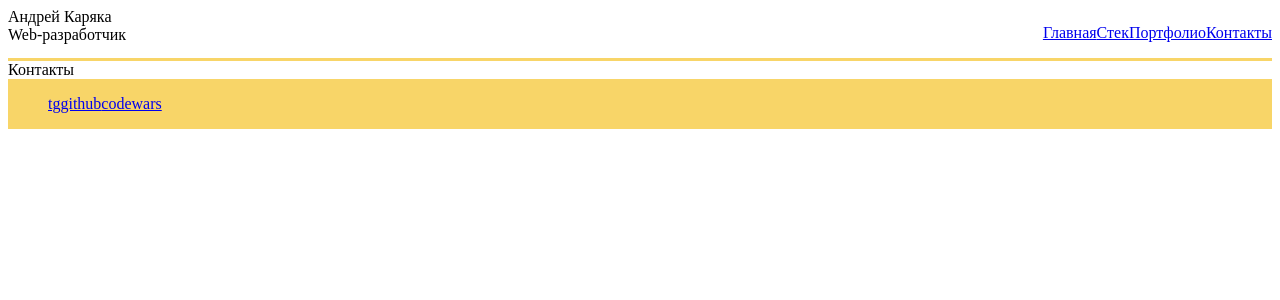
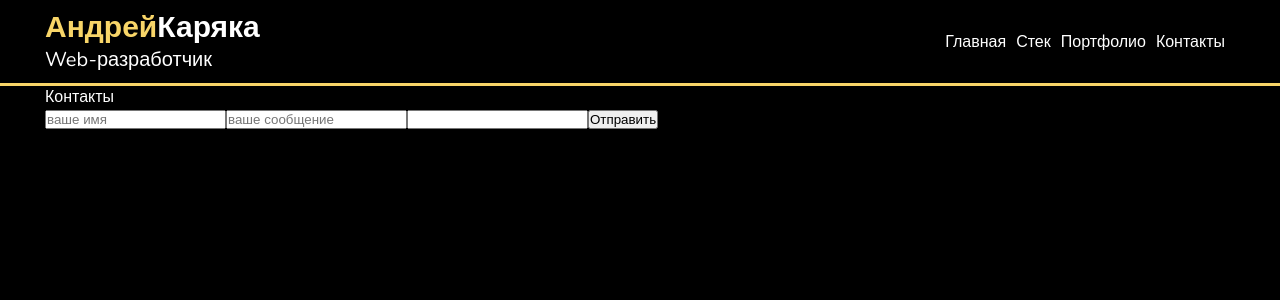
Before and after one commit to canoua/portfolio-spa, a React (Vite) app: page /contact in a window 1280 px wide. Shown: the top 300 px of the page. Built offline with nearby package versions, Linux system fonts and the light colour scheme.

Commit message:
begin html dev

```diff
--- a/index.html
+++ b/index.html
@@ -4,6 +4,9 @@
     <meta charset="UTF-8" />
     <meta name="viewport" content="width=device-width, initial-scale=1.0" />
     <title>Портфолио</title>
+    <link rel="preconnect" href="https://fonts.googleapis.com">
+    <link rel="preconnect" href="https://fonts.gstatic.com" crossorigin>
+    <link href="https://fonts.googleapis.com/css2?family=Nunito:wght@400;700&display=swap" rel="stylesheet">
   </head>
   <body>
     <div id="root"></div>
--- a/src/App.jsx
+++ b/src/App.jsx
@@ -1,9 +1,11 @@
 // routing
 import { BrowserRouter as Router, Route, Routes } from 'react-router-dom';
 
+import GlobalStyles from './styles/global';
+
 // components
 import Header from "./components/Header";
-import Footer from "./components/Footer";
+// import Footer from "./components/Footer";
 
 // pages
 import Home from './pages/Home';
@@ -13,6 +15,7 @@ import Contact from './pages/Contact';
 
 function App() {
   return <>
+    <GlobalStyles />
     <Router>
       <Header />
       <main>
@@ -23,7 +26,7 @@ function App() {
           <Route path='/contact' element={<Contact />} />
         </Routes>
       </main>
-      <Footer />
+      {/* <Footer /> */}
     </Router>
   </>
 }
--- a/src/components/Footer.jsx
+++ b/src/components/Footer.jsx
@@ -2,10 +2,12 @@ import styled from "styled-components";
 
 const FooterTag = styled.footer`
   background-color: #F8D568;
+  padding: 30px 0;
 `;
 
 const FooterInner = styled.div`
   display: flex;
+  justify-content: center;
 `;
 
 const FooterList = styled.ul`
@@ -14,7 +16,13 @@ const FooterList = styled.ul`
 
 const ListItem = styled.li`
   list-style: none;
+  margin-right: 10px;
 `;
+
+const FooterLink = styled.a`
+  color: #000;
+  font-weight: 700;
+`
 
 function Footer() {
   return (
@@ -23,13 +31,13 @@ function Footer() {
         <FooterInner>
           <FooterList>
             <ListItem>
-              <a href="https://dzen.ru/?clid=2320026&from=dist_bookmark&win=435&yredirect=true">tg</a>
+              <FooterLink href="https://t.me/andrew_karyaka" target="_blank">tg</FooterLink>
             </ListItem>
             <ListItem>
-              <a href="#">github</a>
+              <FooterLink href="https://github.com/canoua" target="_blank">github</FooterLink>
             </ListItem>
             <ListItem>
-              <a href="#">codewars</a>
+              <FooterLink href="https://www.codewars.com/users/canoua" target="_blank">codewars</FooterLink>
             </ListItem>
           </FooterList>
         </FooterInner>
--- a/src/components/Header.jsx
+++ b/src/components/Header.jsx
@@ -3,43 +3,84 @@ import styled from "styled-components";
 
 const HeaderWrapper = styled.header`
   border-bottom: 3px solid #F8D568;
+  padding-top: 10px;
+  padding-bottom: 10px;
+  // background-color: #F8D568;
+`
+
+const HeaderInner = styled.div`
   display: flex;
   justify-content: space-between;
 `
 
 const HeaderLogo = styled.div`
-
+  display: flex;
+  flex-direction: column;
+  justify-content: center;
+  align-items: center;
 `;
 
 const HeaderList = styled.ul`
   display: flex;
+  align-items: center;
 `;
 
 const ListItem = styled.li`
   list-style: none;
-`;
+  margin-right: 10px;
+`
+
+const HeaderName = styled.div`
+  font-weight: 700;
+  font-style: normal;
+  font-size: 30px;
+  line-height: 120%;
+`
 
 function Header() {
   return (
     <HeaderWrapper>
+      <div className="container">
+        <HeaderInner>
           <HeaderLogo>
-        <div>Андрей Каряка</div>
-        <div>Web-разработчик</div>
+            <Link to="/">
+              <div className="link">
+                <HeaderName>
+                  <span className="yellow-text">Андрей</span>
+                  <span>Каряка</span>
+                </HeaderName>
+                <h2 className="title-prof">Web-разработчик</h2>
+              </div>
+            </Link>
           </HeaderLogo>
           <HeaderList>
             <ListItem>
-          <Link to="/">Главная</Link>
+              <Link to="/">
+                <span className="link header-link">Главная</span>
+              </Link>
             </ListItem>
             <ListItem>
-          <Link to="/stack">Стек</Link>
+              <Link to="/stack">
+                <div className="link header-link">Стек</div>
+              </Link>
             </ListItem>
             <ListItem>
-          <Link to="/portfolio">Портфолио</Link>
+              <Link to="/portfolio">
+                <span className="link header-link">Портфолио</span>
+              </Link>
             </ListItem>
             <ListItem>
-          <Link to="/contact">Контакты</Link>
+              <Link to="/contact">
+                <span className="link header-link">Контакты</span>
+              </Link>
             </ListItem>
           </HeaderList>
+        </HeaderInner>
+
+
+      </div>
+
+
     </HeaderWrapper>
   )
 }
--- a/src/pages/Contact.jsx
+++ b/src/pages/Contact.jsx
@@ -1,7 +1,18 @@
+
+
 function Contact() {
-  return (
-    <span>Контакты</span>
-  )
+
+  return <>
+    <div className="container">
+      <span>Контакты</span>
+      <form action="#">
+        <input type="text" placeholder="ваше имя" />
+        <input type="text" placeholder="ваше сообщение" />
+        <input type="text" />
+        <button type="submit">Отправить</button>
+      </form>
+    </div>
+  </>
 }
 
 export default Contact;
--- a/src/pages/Home.jsx
+++ b/src/pages/Home.jsx
@@ -1,7 +1,37 @@
+import styled from "styled-components";
+
+const myPhoto = {
+  name: 'photo',
+  url: '/photo.jpg'
+}
+
+const HomeInner = styled.div`
+  padding: 30px 0;
+  display: flex;
+  justify-content: space-between;
+  // background-color: #F8D568;
+`
+
+const HomePhoto = styled.div`
+  width: 40%;
+`
+
+const Image = styled.img`
+  width: 100%;
+`
+
+
 function Home() {
-  return (
-    <span>Главная</span>
-  )
+  return <>
+    <div className="container">
+      <HomeInner>
+        <HomePhoto>
+          <Image src={myPhoto.url} alt={myPhoto.name} />
+        </HomePhoto>
+        <span>Главная</span>
+      </HomeInner>
+    </div>
+  </>
 }
 
 export default Home;
--- a/src/pages/Portfolio.jsx
+++ b/src/pages/Portfolio.jsx
@@ -1,7 +1,9 @@
 function Portfolio() {
-  return (
-    <span>Портфолио</span>
-  )
+  return <>
+    <div className="container">
+      <span>Портфолио</span>
+    </div>
+  </>
 }
 
 export default Portfolio;
--- a/src/pages/Stack.jsx
+++ b/src/pages/Stack.jsx
@@ -1,35 +1,9 @@
 function Stack() {
-  return (
-    <span>stack</span>
-    // <h2 className="title-2">
-    //   Основной стек
-    // </h2>
-    // <div className="aside__footer__list-wrapper">
-    //   <ul className="aside__footer__list">
-    //     <li>HTML5</li>
-    //     <li>CSS3</li>
-    //     <li>Препроцессоры(Pug, Sass)</li>
-    //     <li>JavaScript</li>
-    //   </ul>
-    //   <ul className="aside__footer__list">
-    //     <li>Figma</li>
-    //     <li>Git</li>
-    //     <li>Gulp</li>
-    //   </ul>
-    // </div>
-    // <h2 className="title-2">Также работал с:</h2>
-    // <div className="aside__footer__list-wrapper">
-    //   <ul className="aside__footer__list">
-    //     <li>React</li>
-    //     <li>Wordpress</li>
-    //     <li>PHP</li>
-    //   </ul>
-    //   <ul className="aside__footer__list">
-    //     <li>Photoshop</li>
-    //     <li>Webpack/Parcel</li>
-    //   </ul>
-    // </div>
-  )
+  return <>
+    <div className="container">
+      <span>Стек</span>
+    </div>
+  </>
 }
 
 export default Stack
--- /dev/null
+++ b/src/styles/global.js
@@ -0,0 +1,41 @@
+import { createGlobalStyle } from "styled-components";
+
+export default createGlobalStyle`
+  * {
+    padding: 0;
+    margin: 0;
+  }
+
+  body {
+    font-family: 'Nunito', sans-serif;
+    background: #000;
+    color: #fff;
+  }
+
+  a {
+    text-decoration: none;
+  }
+
+  .link{
+    // color: #000;
+    color: #fff;
+  }
+
+  .header-link:hover{
+    color: #F8D568;
+  }
+
+  .container {
+    max-width: 1190px;
+    margin: 0 auto;
+  }
+
+  .title-prof {
+    font-size: 20px;
+    font-weight: 400;
+  }
+
+  .yellow-text {
+    color: #F8D568;
+  }
+`
```
Also changed, not shown: public/photo.jpg (added), 1 other file (tests, documents, lock files or other folders). Lines whose indentation alone changed are shown as unchanged.
